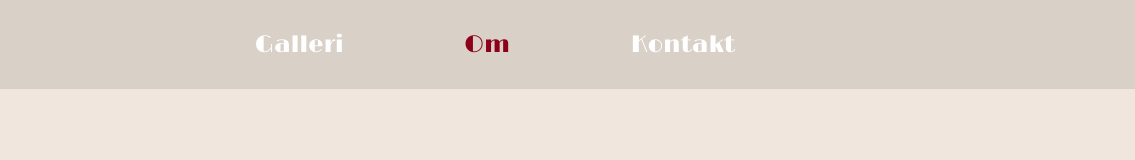
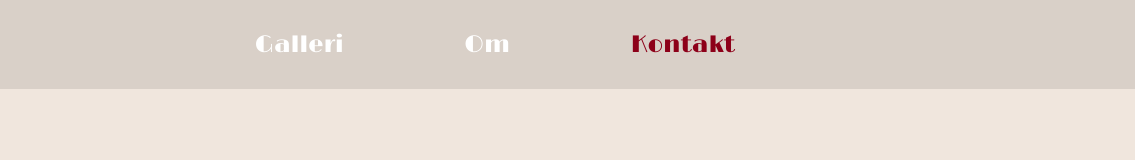
Before and after one commit to malt9830/vnduprojekt, a plain HTML site: page about.html in a window 1280 px wide. Shown: the top 160 px of the page, 145-1280 px from the left. Drawn offline with nearby package versions, Linux system fonts and the light colour scheme.

Commit message:
about siden har fået den rigtigte menu

```diff
--- a/about.html
+++ b/about.html
@@ -24,12 +24,12 @@
                     <div class="bar2"></div>
                     <div class="bar3"></div>
                 </div>
+                <a href="index.html" id="logo_menu"><img src="img/logo.svg" alt="logo"></a>
             </div>
             <ul id="oversigt" class="hidden" class="slide">
-                <a href="index.html" id="logo_menu"><img src="img/logo.svg" alt="logo"></a>
                 <li><a href="gallery.html">Galleri</a></li>
-                <li><a href="about.html" class="current">Om</a></li>
-                <li><a href="contact.html">Kontakt</a></li>
+                <li><a href="about.html">Om</a></li>
+                <li><a href="contact.html" class="current">Kontakt</a></li>
             </ul>
         </nav>
     </header>
```
